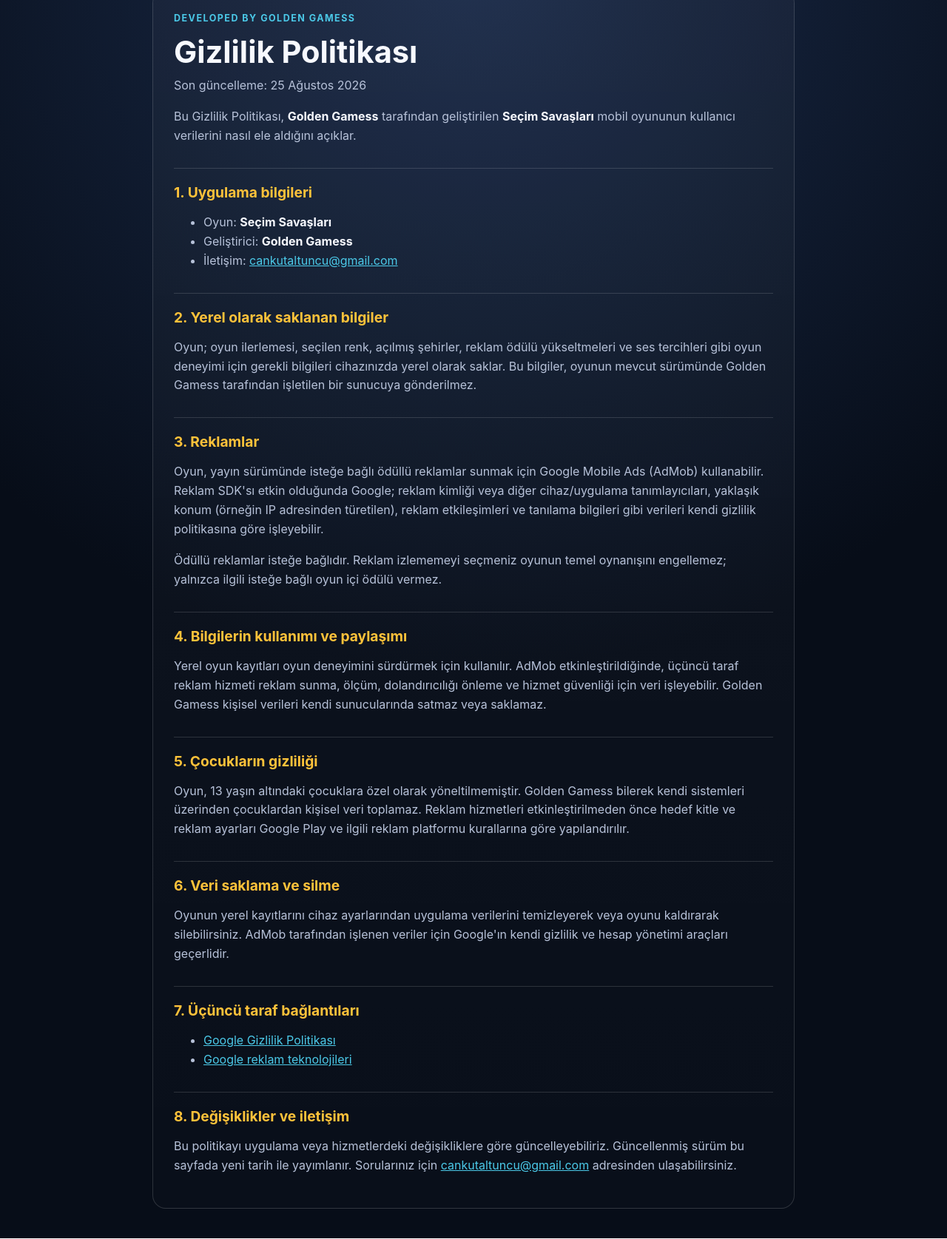
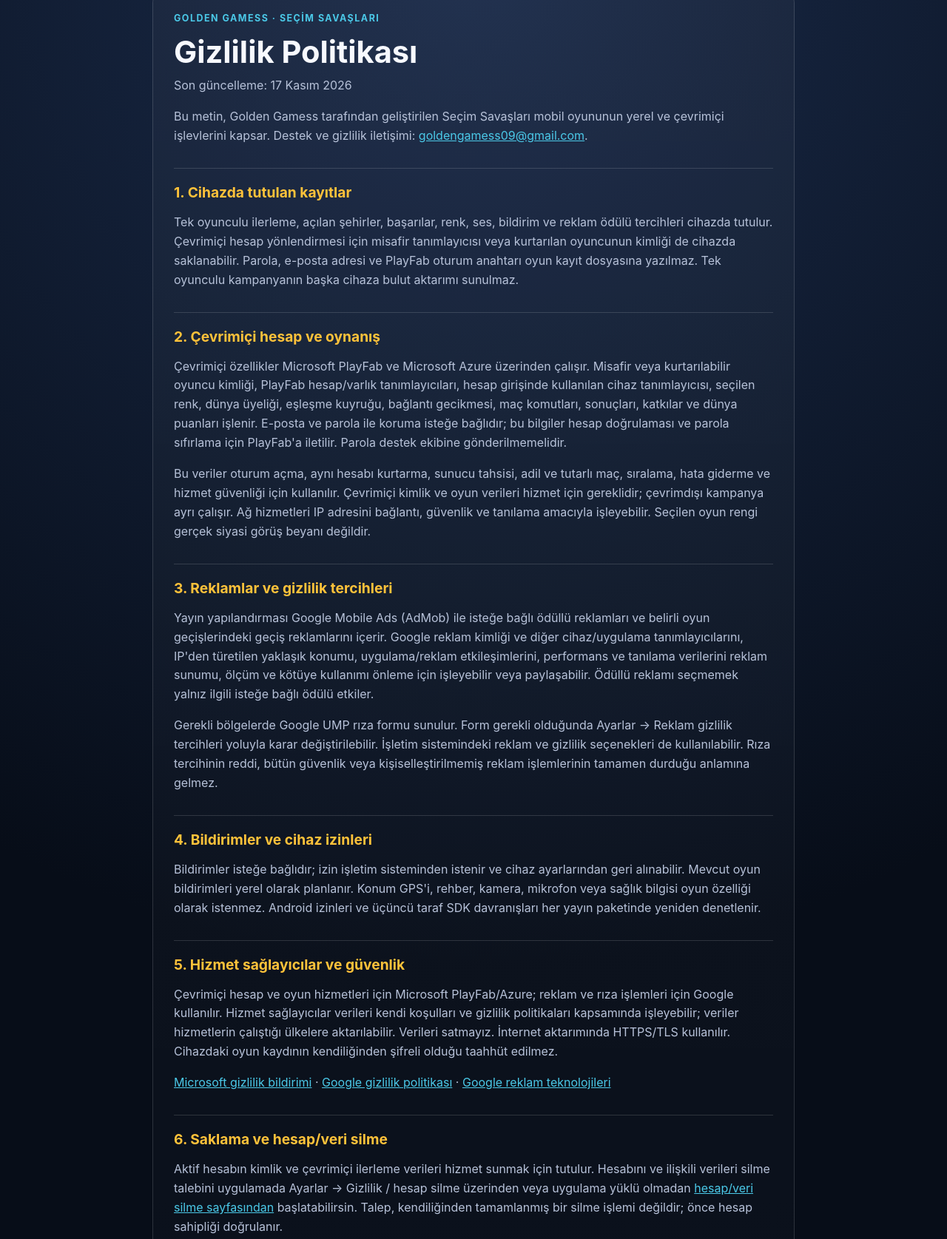
Before and after one commit to cankutaltuncu/cankutaltuncu.github.io, a plain HTML site: page secim-savaslari-privacy/index.html in a window 1280 px wide. Shown: the part 54-1729 px from the top of the page at 74% size. Drawn offline with Linux system fonts and the light colour scheme.

Commit message:
Update Selection Wars privacy and account deletion request policy

```diff
--- a/secim-savaslari-privacy/index.html
+++ b/secim-savaslari-privacy/index.html
@@ -22,47 +22,28 @@
     .updated { margin: 0; color: var(--muted); }
   </style>
 </head>
-<body>
-  <main>
-    <article>
-      <div class="brand">DEVELOPED BY GOLDEN GAMESS</div>
-      <h1>Gizlilik Politikası</h1>
-      <p class="updated">Son güncelleme: 25 Ağustos 2026</p>
-
-      <p>Bu Gizlilik Politikası, <strong>Golden Gamess</strong> tarafından geliştirilen <strong>Seçim Savaşları</strong> mobil oyununun kullanıcı verilerini nasıl ele aldığını açıklar.</p>
-
-      <h2>1. Uygulama bilgileri</h2>
-      <ul>
-        <li>Oyun: <strong>Seçim Savaşları</strong></li>
-        <li>Geliştirici: <strong>Golden Gamess</strong></li>
-        <li>İletişim: <a href="mailto:cankutaltuncu@gmail.com">cankutaltuncu@gmail.com</a></li>
-      </ul>
-
-      <h2>2. Yerel olarak saklanan bilgiler</h2>
-      <p>Oyun; oyun ilerlemesi, seçilen renk, açılmış şehirler, reklam ödülü yükseltmeleri ve ses tercihleri gibi oyun deneyimi için gerekli bilgileri cihazınızda yerel olarak saklar. Bu bilgiler, oyunun mevcut sürümünde Golden Gamess tarafından işletilen bir sunucuya gönderilmez.</p>
-
-      <h2>3. Reklamlar</h2>
-      <p>Oyun, yayın sürümünde isteğe bağlı ödüllü reklamlar sunmak için Google Mobile Ads (AdMob) kullanabilir. Reklam SDK'sı etkin olduğunda Google; reklam kimliği veya diğer cihaz/uygulama tanımlayıcıları, yaklaşık konum (örneğin IP adresinden türetilen), reklam etkileşimleri ve tanılama bilgileri gibi verileri kendi gizlilik politikasına göre işleyebilir.</p>
-      <p>Ödüllü reklamlar isteğe bağlıdır. Reklam izlememeyi seçmeniz oyunun temel oynanışını engellemez; yalnızca ilgili isteğe bağlı oyun içi ödülü vermez.</p>
-
-      <h2>4. Bilgilerin kullanımı ve paylaşımı</h2>
-      <p>Yerel oyun kayıtları oyun deneyimini sürdürmek için kullanılır. AdMob etkinleştirildiğinde, üçüncü taraf reklam hizmeti reklam sunma, ölçüm, dolandırıcılığı önleme ve hizmet güvenliği için veri işleyebilir. Golden Gamess kişisel verileri kendi sunucularında satmaz veya saklamaz.</p>
-
-      <h2>5. Çocukların gizliliği</h2>
-      <p>Oyun, 13 yaşın altındaki çocuklara özel olarak yöneltilmemiştir. Golden Gamess bilerek kendi sistemleri üzerinden çocuklardan kişisel veri toplamaz. Reklam hizmetleri etkinleştirilmeden önce hedef kitle ve reklam ayarları Google Play ve ilgili reklam platformu kurallarına göre yapılandırılır.</p>
-
-      <h2>6. Veri saklama ve silme</h2>
-      <p>Oyunun yerel kayıtlarını cihaz ayarlarından uygulama verilerini temizleyerek veya oyunu kaldırarak silebilirsiniz. AdMob tarafından işlenen veriler için Google'ın kendi gizlilik ve hesap yönetimi araçları geçerlidir.</p>
-
-      <h2>7. Üçüncü taraf bağlantıları</h2>
-      <ul>
-        <li><a href="https://policies.google.com/privacy">Google Gizlilik Politikası</a></li>
-        <li><a href="https://policies.google.com/technologies/ads">Google reklam teknolojileri</a></li>
-      </ul>
-
-      <h2>8. Değişiklikler ve iletişim</h2>
-      <p>Bu politikayı uygulama veya hizmetlerdeki değişikliklere göre güncelleyebiliriz. Güncellenmiş sürüm bu sayfada yeni tarih ile yayımlanır. Sorularınız için <a href="mailto:cankutaltuncu@gmail.com">cankutaltuncu@gmail.com</a> adresinden ulaşabilirsiniz.</p>
-    </article>
-  </main>
-</body>
-</html>
+<body><main><article><div class="brand">GOLDEN GAMESS · SEÇİM SAVAŞLARI</div><h1>Gizlilik Politikası</h1><p class="updated">Son güncelleme: 17 Kasım 2026</p>
+<p>Bu metin, Golden Gamess tarafından geliştirilen Seçim Savaşları mobil oyununun yerel ve çevrimiçi işlevlerini kapsar. Destek ve gizlilik iletişimi: <a href="mailto:goldengamess09@gmail.com">goldengamess09@gmail.com</a>.</p>
+<h2>1. Cihazda tutulan kayıtlar</h2>
+<p>Tek oyunculu ilerleme, açılan şehirler, başarılar, renk, ses, bildirim ve reklam ödülü tercihleri cihazda tutulur. Çevrimiçi hesap yönlendirmesi için misafir tanımlayıcısı veya kurtarılan oyuncunun kimliği de cihazda saklanabilir. Parola, e-posta adresi ve PlayFab oturum anahtarı oyun kayıt dosyasına yazılmaz. Tek oyunculu kampanyanın başka cihaza bulut aktarımı sunulmaz.</p>
+<h2>2. Çevrimiçi hesap ve oynanış</h2>
+<p>Çevrimiçi özellikler Microsoft PlayFab ve Microsoft Azure üzerinden çalışır. Misafir veya kurtarılabilir oyuncu kimliği, PlayFab hesap/varlık tanımlayıcıları, hesap girişinde kullanılan cihaz tanımlayıcısı, seçilen renk, dünya üyeliği, eşleşme kuyruğu, bağlantı gecikmesi, maç komutları, sonuçları, katkılar ve dünya puanları işlenir. E-posta ve parola ile koruma isteğe bağlıdır; bu bilgiler hesap doğrulaması ve parola sıfırlama için PlayFab'a iletilir. Parola destek ekibine gönderilmemelidir.</p>
+<p>Bu veriler oturum açma, aynı hesabı kurtarma, sunucu tahsisi, adil ve tutarlı maç, sıralama, hata giderme ve hizmet güvenliği için kullanılır. Çevrimiçi kimlik ve oyun verileri hizmet için gereklidir; çevrimdışı kampanya ayrı çalışır. Ağ hizmetleri IP adresini bağlantı, güvenlik ve tanılama amacıyla işleyebilir. Seçilen oyun rengi gerçek siyasi görüş beyanı değildir.</p>
+<h2>3. Reklamlar ve gizlilik tercihleri</h2>
+<p>Yayın yapılandırması Google Mobile Ads (AdMob) ile isteğe bağlı ödüllü reklamları ve belirli oyun geçişlerindeki geçiş reklamlarını içerir. Google reklam kimliği ve diğer cihaz/uygulama tanımlayıcılarını, IP'den türetilen yaklaşık konumu, uygulama/reklam etkileşimlerini, performans ve tanılama verilerini reklam sunumu, ölçüm ve kötüye kullanımı önleme için işleyebilir veya paylaşabilir. Ödüllü reklamı seçmemek yalnız ilgili isteğe bağlı ödülü etkiler.</p>
+<p>Gerekli bölgelerde Google UMP rıza formu sunulur. Form gerekli olduğunda Ayarlar → Reklam gizlilik tercihleri yoluyla karar değiştirilebilir. İşletim sistemindeki reklam ve gizlilik seçenekleri de kullanılabilir. Rıza tercihinin reddi, bütün güvenlik veya kişiselleştirilmemiş reklam işlemlerinin tamamen durduğu anlamına gelmez.</p>
+<h2>4. Bildirimler ve cihaz izinleri</h2>
+<p>Bildirimler isteğe bağlıdır; izin işletim sisteminden istenir ve cihaz ayarlarından geri alınabilir. Mevcut oyun bildirimleri yerel olarak planlanır. Konum GPS'i, rehber, kamera, mikrofon veya sağlık bilgisi oyun özelliği olarak istenmez. Android izinleri ve üçüncü taraf SDK davranışları her yayın paketinde yeniden denetlenir.</p>
+<h2>5. Hizmet sağlayıcılar ve güvenlik</h2>
+<p>Çevrimiçi hesap ve oyun hizmetleri için Microsoft PlayFab/Azure; reklam ve rıza işlemleri için Google kullanılır. Hizmet sağlayıcılar verileri kendi koşulları ve gizlilik politikaları kapsamında işleyebilir; veriler hizmetlerin çalıştığı ülkelere aktarılabilir. Verileri satmayız. İnternet aktarımında HTTPS/TLS kullanılır. Cihazdaki oyun kaydının kendiliğinden şifreli olduğu taahhüt edilmez.</p>
+<p><a href="https://privacy.microsoft.com/privacystatement">Microsoft gizlilik bildirimi</a> · <a href="https://policies.google.com/privacy">Google gizlilik politikası</a> · <a href="https://policies.google.com/technologies/ads">Google reklam teknolojileri</a></p>
+<h2>6. Saklama ve hesap/veri silme</h2>
+<p>Aktif hesabın kimlik ve çevrimiçi ilerleme verileri hizmet sunmak için tutulur. Hesabını ve ilişkili verileri silme talebini uygulamada Ayarlar → Gizlilik / hesap silme üzerinden veya uygulama yüklü olmadan <a href="delete-account.html">hesap/veri silme sayfasından</a> başlatabilirsin. Talep, kendiliğinden tamamlanmış bir silme işlemi değildir; önce hesap sahipliği doğrulanır.</p>
+<p>Doğrulanmış talep en geç 30 günde tamamlanır. Hesap bağlantıları, kişisel üyelik ve oyuncuya bağlı maç/katkı kayıtları kaldırılır. Silinen kişisel verinin yedek kopyaları en geç 30 günde temizlenir; geri yükleme silinen hesabı yeniden etkinleştiremez. Kişiyle ilişkilendirilemeyen toplu renk/şehir skorları korunabilir. Zorunlu bir yasal saklama istisnası varsa kapsamı ve gerekçesi talep sahibine açıklanır; sırf hesabı dondurmak silme yerine geçmez.</p>
+<p>Silme sırasında, eski yetkili oturumun hesabı yeniden oluşturmasını engellemek için kişiye bağlı, anahtarlı özet biçiminde asgari bir güvenlik kaydı tutulabilir. Bu kayıt anonim sayılmaz; talebin doğrulanmasından itibaren en geç 30 günde kaldırılır. Silme vakasına ait asgari işlem kayıtları da aynı süre içinde temizlenir. Diğer oyuncuların maç geçmişi, kişisel puanı ve maç sayısı korunur; silinen oyuncunun kişisel katkısı ve kimliği bu geçmişten çıkarılır.</p>
+<p>Yerel kampanya kayıtları cihaz ayarlarından uygulama verilerini temizleyerek silinebilir. Bu işlem çevrimiçi hesabı silmez. Hesabı sunucudan silmek de başka cihazlardaki yerel kampanya dosyalarını uzaktan temizlemez. Google'ın bağımsız işlediği reklam verileri için Google'ın gizlilik araçları kullanılabilir; bu, Golden Gamess'ın kendi sorumluluğundaki kayıtları silme yükümlülüğünü kaldırmaz.</p>
+<h2>7. Hedef kitle ve talepler</h2>
+<p>Oyun 18 yaş ve üzeri kullanıcıları hedefler; çocuklara yönelik değildir. Bu hedef kitle seçimi mağazanın içerik derecelendirmesinden ayrıdır. Veriye erişim, düzeltme veya silme talepleri ve sorular için <a href="mailto:goldengamess09@gmail.com">goldengamess09@gmail.com</a> adresine yazabilirsin. Şifre veya doğrulama kodu gönderme.</p>
+<h2>8. Değişiklikler</h2>
+<p>Veri uygulamaları veya hizmetler değiştiğinde bu sayfa ve mağaza beyanları birlikte güncellenir. Güncel metnin tarihi bu sayfanın başında gösterilir.</p>
+</article></main></body></html>
```
Also changed, not shown: secim-savaslari-privacy/delete-account.html (added, +38 -0 lines).
